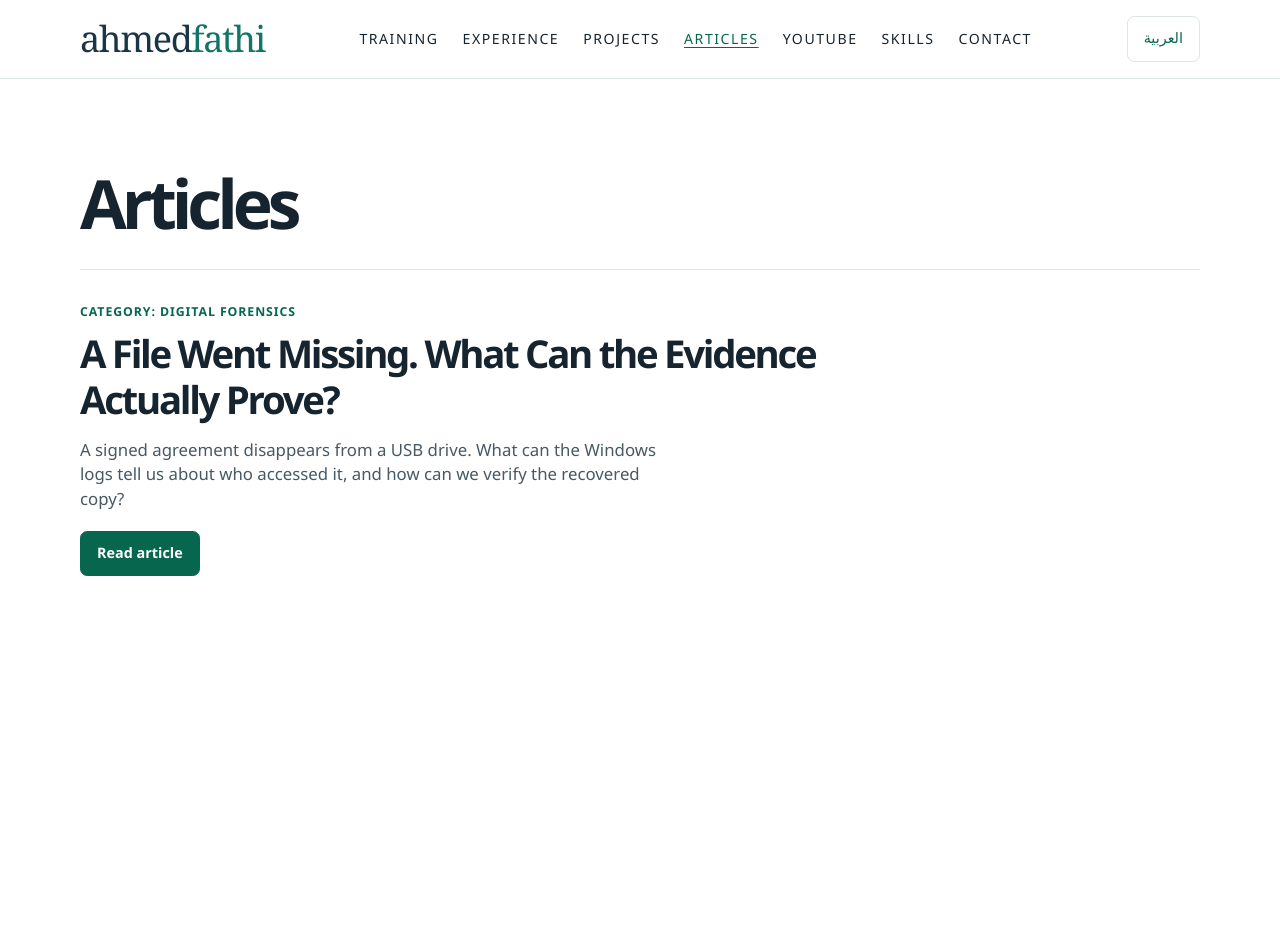
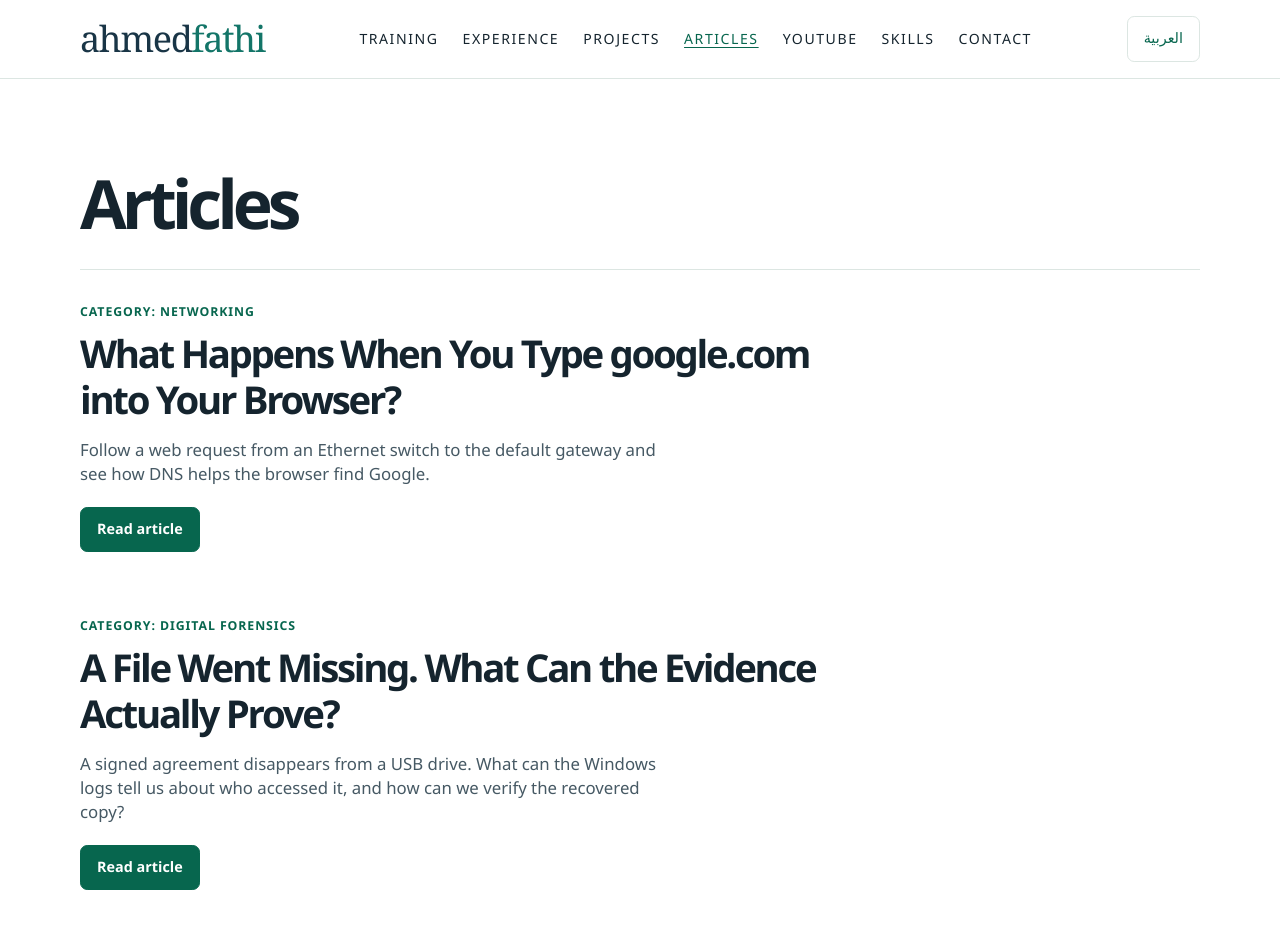
Before and after one commit to AhmedFathi-Aziz/ahmedfathi.me, a website: page public/articles.html in a window 1280 px wide. Before the commit the page ends 800 px from the top, so only its background shows below. Drawn offline with Linux system fonts and the light colour scheme.

Commit message:
List the web request article under Networking

```diff
--- a/public/articles.html
+++ b/public/articles.html
@@ -1,7 +1,7 @@
 <!doctype html>
 <html lang="en">
 <head><meta charset="utf-8"><meta name="viewport" content="width=device-width, initial-scale=1">
-<meta name="description" content="Articles by Ahmed Fathi on software engineering and digital forensics.">
+<meta name="description" content="Articles by Ahmed Fathi on networking, software engineering and digital forensics.">
 <title>Articles | Ahmed Fathi</title><link rel="preconnect" href="https://fonts.googleapis.com"><link rel="preconnect" href="https://fonts.gstatic.com" crossorigin><link href="https://fonts.googleapis.com/css2?family=Cairo:wght@400;500;600;700;800&display=swap" rel="stylesheet"><link rel="stylesheet" href="/styles.css?v=whatsapp-5"><script src="/i18n.js?v=articles-3" defer></script><link rel="stylesheet" href="/chat.css?v=robot-3"><link rel="stylesheet" href="/articles.css"></head>
 <body id="top">
 <a class="skip" href="#main">Skip to content</a>
@@ -10,6 +10,12 @@
   <h1>Articles</h1>
   <section class="article-list" aria-label="Articles">
     <article>
+      <p class="eyebrow">Category: Networking</p>
+      <h2>What Happens When You Type google.com into Your Browser?</h2>
+      <p class="intro">Follow a web request from an Ethernet switch to the default gateway and see how DNS helps the browser find Google.</p>
+      <p class="publication-status"><a class="button primary" href="/articles/web-request.html">Read article</a></p>
+    </article>
+    <article>
       <p class="eyebrow">Category: Digital Forensics</p>
       <h2>A File Went Missing. What Can the Evidence Actually Prove?</h2>
       <p class="intro">A signed agreement disappears from a USB drive. What can the Windows logs tell us about who accessed it, and how can we verify the recovered copy?</p>
```
